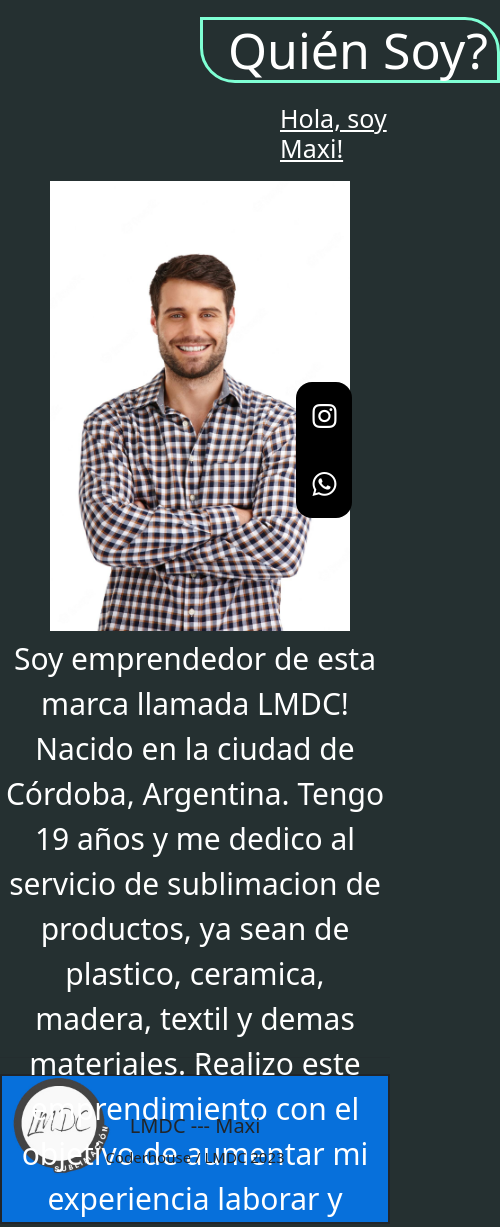
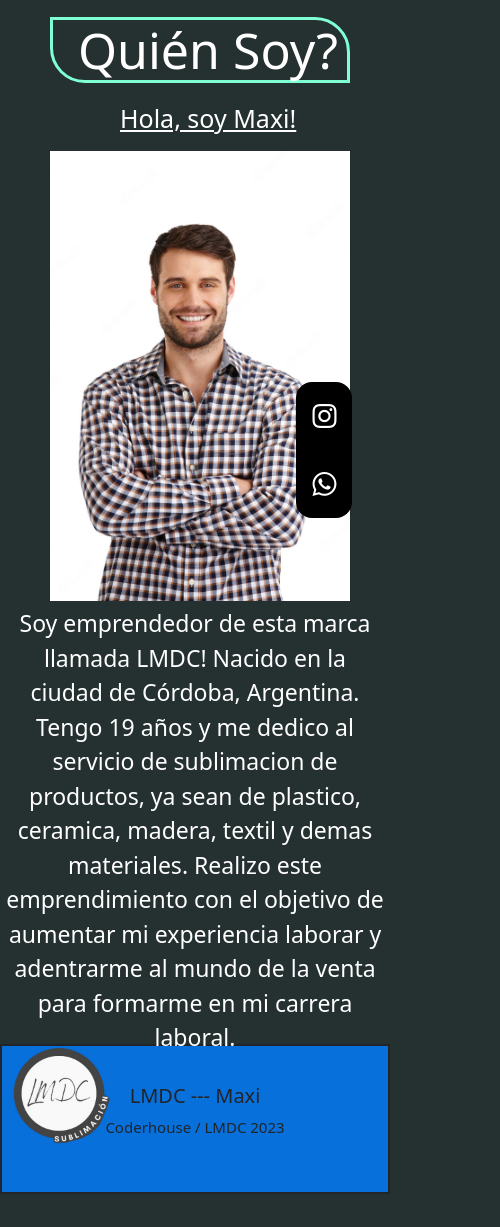
Before and after one commit to GMaximilianoCuello/ProyectoCoder-LMDC, a website: page pages/nostros.html in a window 390 px wide. Shown: the part 318-1545 px from the top of the page, 500 px wide, since content can reach past the window. After the commit the page ends 1512 px from the top, so only its background shows below. Drawn offline with nearby package versions, Linux system fonts and the light colour scheme.

Commit message:
cambios en media smartphone

```diff
--- a/css/style.css
+++ b/css/style.css
@@ -533,7 +533,7 @@ h1 {
     }
 
     .presentacion h2 {
-        margin: 20px 1px 5px 200px;
+        margin: 20px 1px 5px 50px;
         padding-left: 25px;
         font-size: 50px;
         color: white;
@@ -546,11 +546,11 @@ h1 {
         text-decoration: underline;
         font-size: 25px;
         margin-top: 20px;
-        margin-left: 280px;
+        margin-left: 120px;
     }
 
     .presentacion p {
-        font-size: 30px;
+        font-size: 23px;
         color: white;
         text-align: center;
         margin: 5px;
@@ -671,7 +671,7 @@ h1 {
 
     .mapa {
         top: 0;
-        width: 500px;
+        width: 380px;
         height: 400px;
         margin-left: 10px;
     }
```
